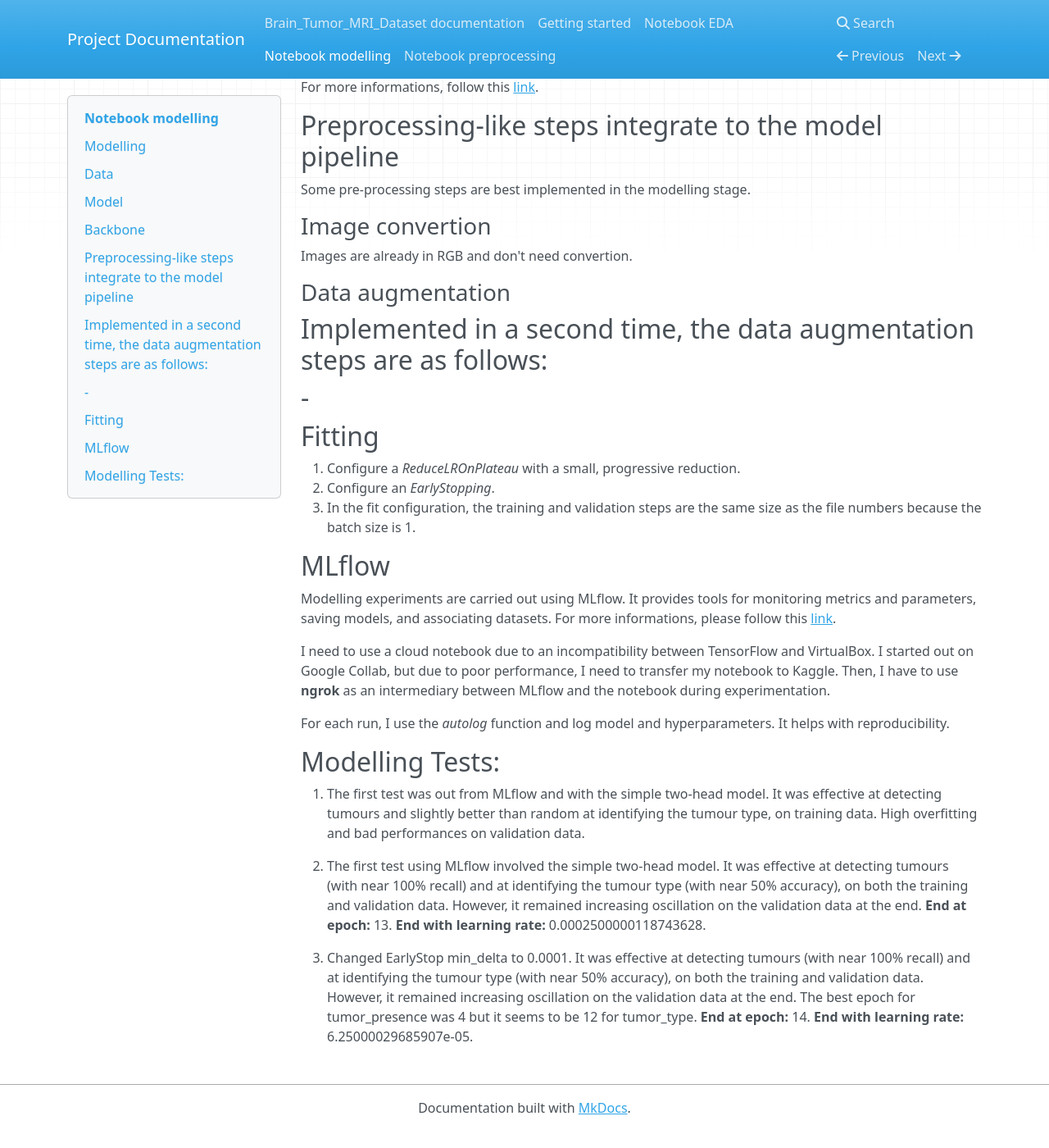
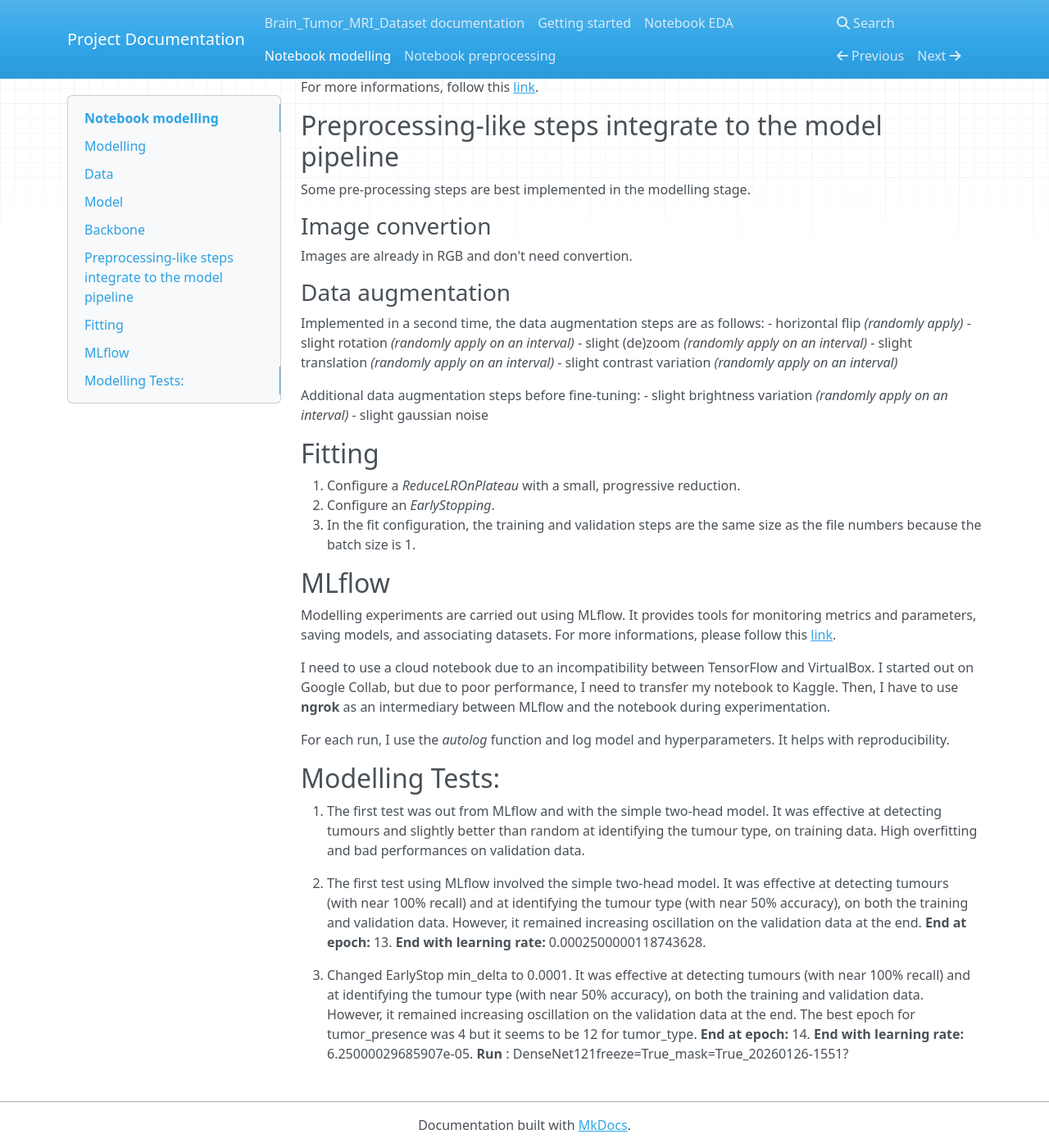
Before and after one commit to Jeremy-Duval-PhD/Brain_Tumor_MRI_Dataset, an MkDocs documentation site: the page built from docs/docs/notebook_modelling.md, in a window 1280 px wide and 1400 px high, scrolled down 1623 px. Shown: the whole window at 82% size. Built offline with MkDocs 1.6.1, drawn with Linux system fonts in a browser that asks for light colours; nearby versions of some CDN libraries; before the commit the page ends 3002 px from its top, so only the background shows below that.

Commit message:
WIP: modelling: adding data augmentation

```diff
--- a/docs/docs/notebook_modelling.md
+++ b/docs/docs/notebook_modelling.md
@@ -74,9 +74,16 @@ Images are already in RGB and don't need convertion.
 ### Data augmentation
 
 Implemented in a second time, the data augmentation steps are as follows:
--
--
--
+- horizontal flip *(randomly apply)*
+- slight rotation *(randomly apply on an interval)*
+- slight (de)zoom *(randomly apply on an interval)*
+- slight translation *(randomly apply on an interval)*
+- slight contrast variation *(randomly apply on an interval)*
+
+Additional data augmentation steps before fine-tuning:
+- slight brightness variation *(randomly apply on an interval)*
+- slight gaussian noise
+
 
 ## Fitting
 
@@ -99,4 +106,4 @@ For each run, I use the *autolog* function and log model and hyperparameters. It
 
 1. The first test using MLflow involved the simple two-head model. It was effective at detecting tumours (with near 100% recall) and at identifying the tumour type (with near 50% accuracy), on both the training and validation data. However, it remained increasing oscillation on the validation data at the end. **End at epoch:** 13. **End with learning rate:** 0.0002500000118743628.
 
-2. Changed EarlyStop min_delta to 0.0001. It was effective at detecting tumours (with near 100% recall) and at identifying the tumour type (with near 50% accuracy), on both the training and validation data. However, it remained increasing oscillation on the validation data at the end. The best epoch for tumor_presence was 4 but it seems to be 12 for tumor_type. **End at epoch:** 14. **End with learning rate:** 6.25000029685907e-05.
+2. Changed EarlyStop min_delta to 0.0001. It was effective at detecting tumours (with near 100% recall) and at identifying the tumour type (with near 50% accuracy), on both the training and validation data. However, it remained increasing oscillation on the validation data at the end. The best epoch for tumor_presence was 4 but it seems to be 12 for tumor_type. **End at epoch:** 14. **End with learning rate:** 6.25000029685907e-05. **Run** : DenseNet121freeze=True_mask=True_20260126-1551?
```
Also changed, not shown: 1 other file.
